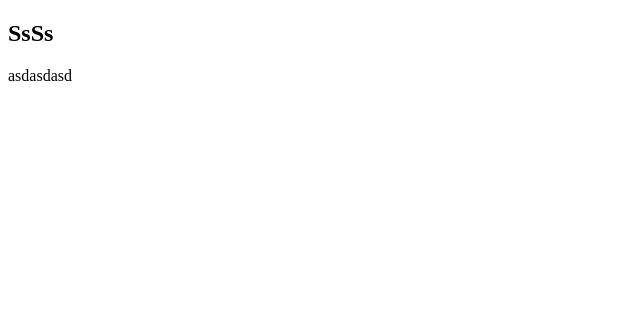
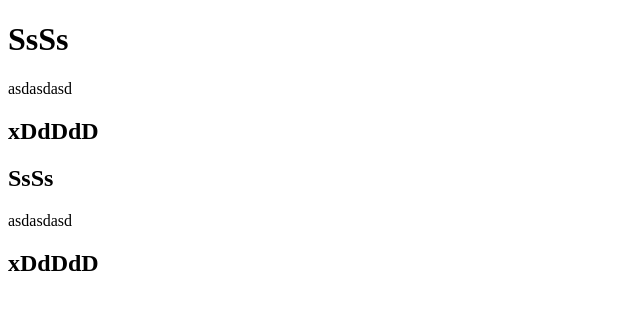
Before and after one commit to fAntomlt/test, a plain HTML site: page index.html in a window 1280 px wide. Shown: the whole page, without its empty margins (0-640 px from the left). Drawn offline with Linux system fonts and the light colour scheme.

Commit message:
Header completed

```diff
--- a/index.html
+++ b/index.html
@@ -8,11 +8,16 @@
     <script src="./main.js" type="module"></script>
 </head>
 <body>
-    <header></header>
+    <header>
+        <h1>SsSs</h1>
+        <p>asdasdasd</p>
+        <h2>xDdDdD</h2>
+    </header>
     <main>
         <section>
             <h1>SsSs</h1>
             <p>asdasdasd</p>
+            <h2>xDdDdD</h2>
         </section>
     </main>
     <footer></footer>
```
